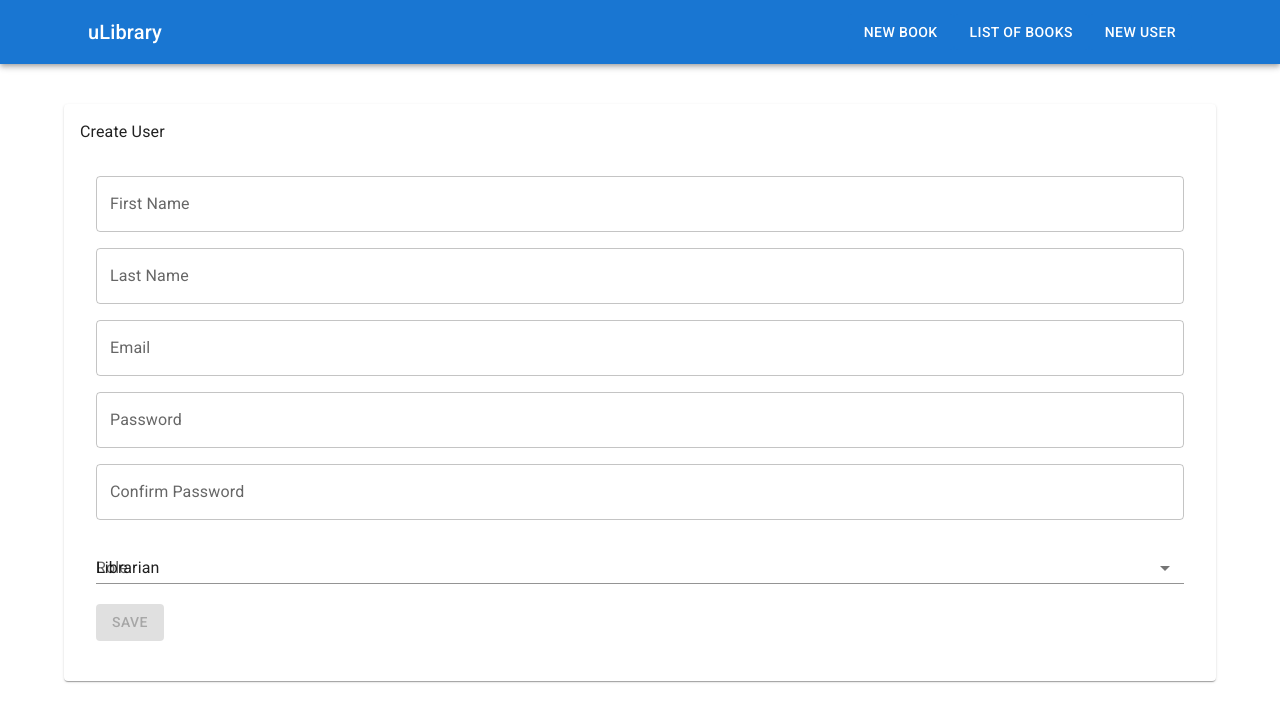
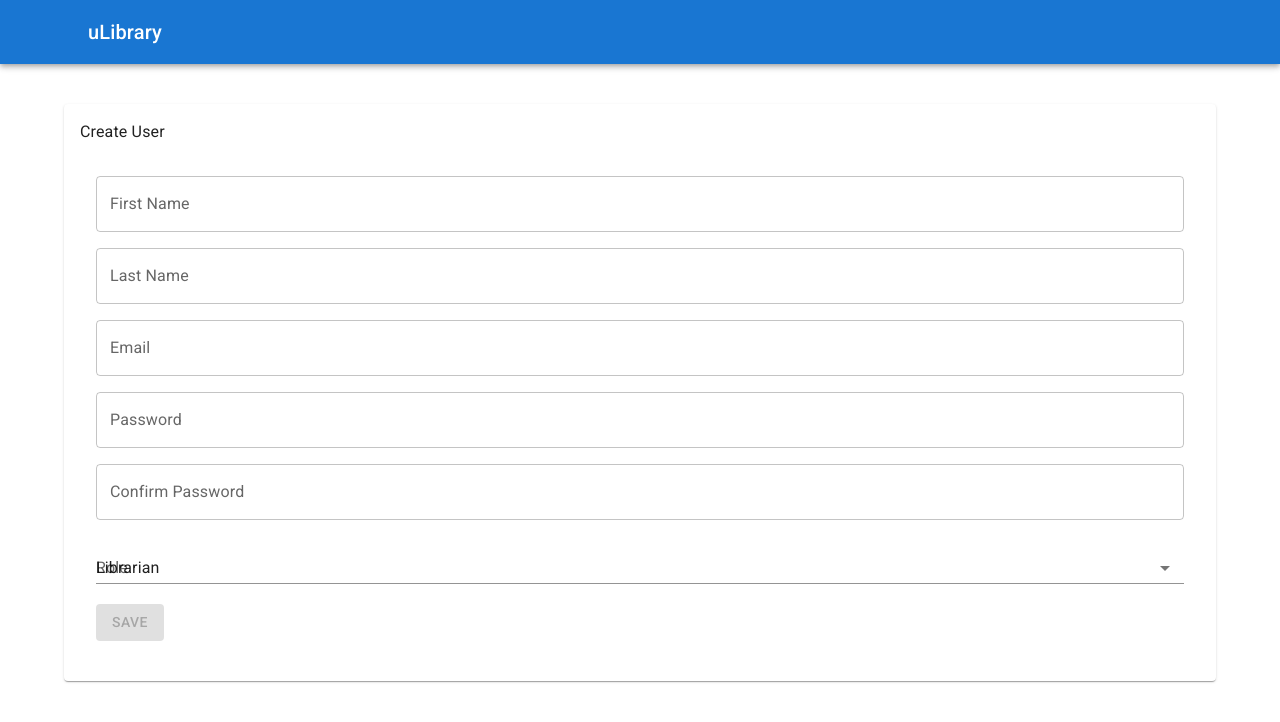
Before and after one commit to vsalguero/uLibrary, a React (Create React App) app in the folder client/: page /users/new in a window 1280 px wide. Shown: the top 722 px of the page. Built offline with nearby package versions, Linux system fonts and the light colour scheme.

Commit message:
feat: message if the user is register

```diff
--- a/client/src/components/navbar.js
+++ b/client/src/components/navbar.js
@@ -11,6 +11,7 @@ import { Link, useNavigate } from "react-router-dom";
 
 const NavBar = () => {
   const navigate = useNavigate();
+
   return (
     <Box sx={{ flexGrow: 1 }}>
       <AppBar position="static">
@@ -21,6 +22,7 @@ const NavBar = () => {
                 uLibrary
               </Link>
             </Typography>
+            { sessionStorage.getItem('jwtToken') &&
             <Button
               variant="contained"
               onClick={() => navigate("books/new")}
@@ -28,6 +30,8 @@ const NavBar = () => {
             >
               New Book
             </Button>
+            }
+            { sessionStorage.getItem('jwtToken') &&
             <Button
               variant="contained"
               onClick={() => navigate("books/list")}
@@ -35,6 +39,8 @@ const NavBar = () => {
             >
               List of Books
             </Button>
+            }
+            { sessionStorage.getItem('jwtToken') &&
             <Button
               variant="contained"
               onClick={() => navigate("users/new")}
@@ -42,6 +48,7 @@ const NavBar = () => {
             >
               New user
             </Button>
+            }
           </Toolbar>
         </Container>
       </AppBar>
--- a/client/src/components/userform.js
+++ b/client/src/components/userform.js
@@ -70,6 +70,14 @@ const UserForm = () => {
         method: "POST",
         body: JSON.stringify(user),
         headers: { "Content-Type": "application/json" },
+      }).then((response) => {
+        console.log(response.status);
+        if (response.status === 400) {
+          setLoading(false);
+          alert("Ya existe un usuario con ese correo electrónico registrado")
+          throw new Error("Unauthorized");
+        }
+
       });
       const data = await res.json();
       setLoading(false);
```
